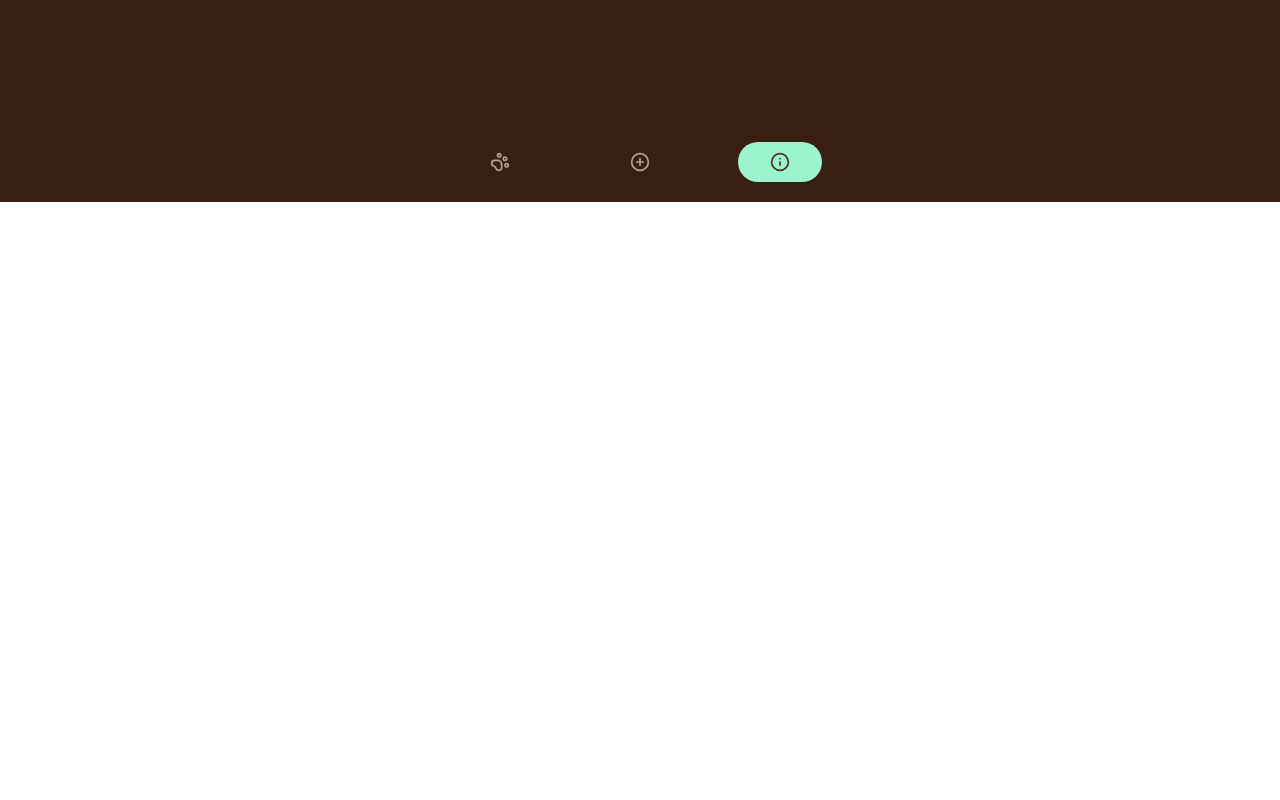
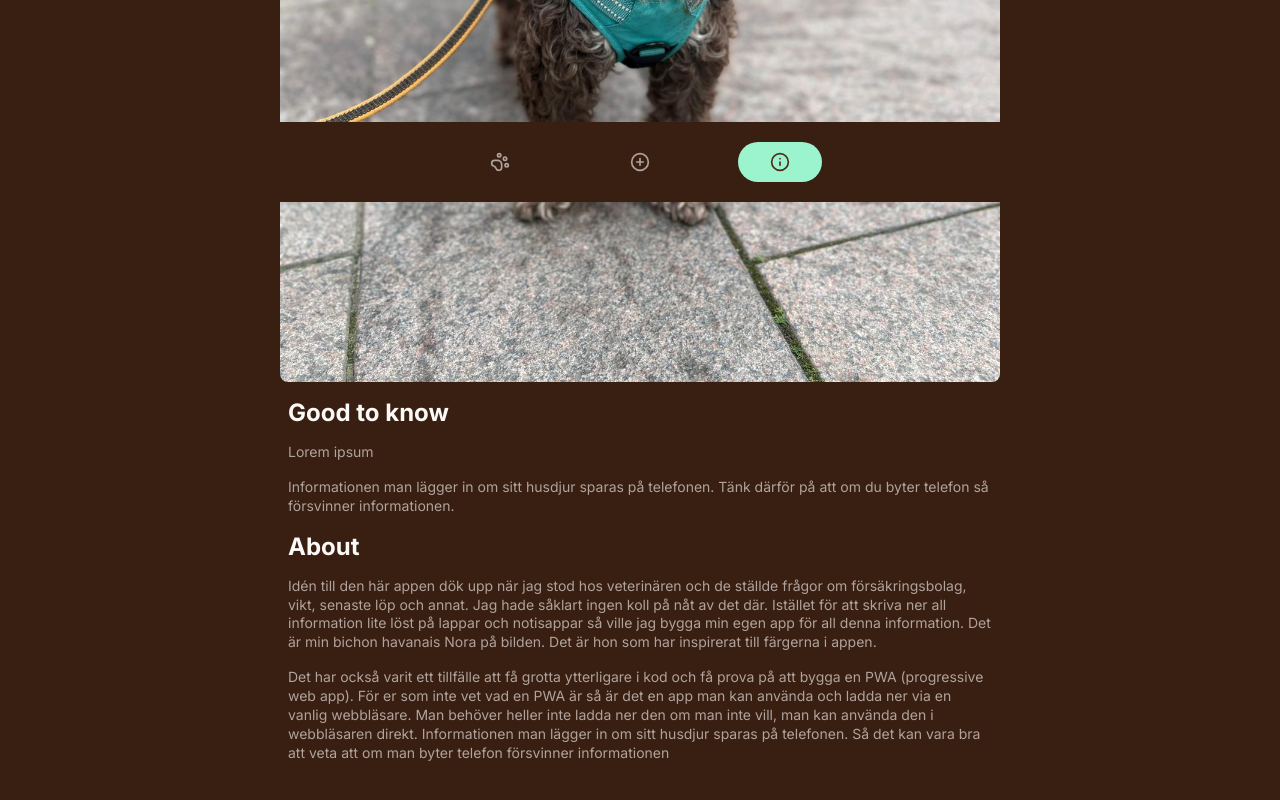
Before and after one commit to LadyLockheed/pet-pwa, a React (Vite) app: page /about in a window 1280 px wide. Shown: the part 598-1398 px from the top of the page. Before the commit the page ends 800 px from the top, so only its background shows below. Built offline with nearby package versions, Linux system fonts and the light colour scheme.

Commit message:
Add basic content and image in aboutpage

```diff
--- a/src/components/About.tsx
+++ b/src/components/About.tsx
@@ -1,3 +1,71 @@
+import styled from 'styled-components';
+import heroImage from '../assets/IMG-20250617-WA0020.jpg';
+import { colors } from '../styles/colors';
+import { spacings } from '../styles/spacings';
+import { typography } from '../styles/typography';
+
 export default function About() {
-	return <div>about me</div>;
+	return (
+		<Page>
+			<HeroImage src={heroImage} alt="" />
+			<Content>
+				<Title>Good to know</Title>
+				<Body>Lorem ipsum</Body>
+				<Body>
+					Informationen man lägger in om sitt husdjur sparas på telefonen. Tänk
+					därför på att om du byter telefon så försvinner informationen.
+				</Body>
+				<Title>About</Title>
+				<Body>
+					Idén till den här appen dök upp när jag stod hos veterinären och de
+					ställde frågor om försäkringsbolag, vikt, senaste löp och annat. Jag
+					hade såklart ingen koll på nåt av det där. Istället för att skriva ner
+					all information lite löst på lappar och notisappar så ville jag bygga
+					min egen app för all denna information. Det är min bichon havanais
+					Nora på bilden. Det är hon som har inspirerat till färgerna i appen.
+				</Body>
+				<Body>
+					Det har också varit ett tillfälle att få grotta ytterligare i kod och
+					få prova på att bygga en PWA (progressive web app). För er som inte
+					vet vad en PWA är så är det en app man kan använda och ladda ner via
+					en vanlig webbläsare. Man behöver heller inte ladda ner den om man
+					inte vill, man kan använda den i webbläsaren direkt. Informationen man
+					lägger in om sitt husdjur sparas på telefonen. Så det kan vara bra att
+					veta att om man byter telefon försvinner informationen
+				</Body>
+			</Content>
+		</Page>
+	);
 }
+
+const Page = styled.section({
+	display: 'grid',
+	width: '100%',
+	maxWidth: '720px',
+	boxSizing: 'border-box',
+	gap: spacings.x4,
+});
+
+const HeroImage = styled.img({
+	width: '100%',
+	aspectRatio: '8S / 9',
+	objectFit: 'cover',
+	borderRadius: '8px',
+});
+
+const Content = styled.div({
+	display: 'grid',
+	gap: spacings.x4,
+	padding: `0 ${spacings.x2}`,
+});
+
+const Title = styled.h1({
+	margin: 0,
+	color: colors.warmWhite,
+});
+
+const Body = styled.p({
+	...typography.body,
+	margin: 0,
+	color: colors.warmGrey,
+});
```
Also changed, not shown: src/assets/IMG-20250617-WA0020.jpg (added).
